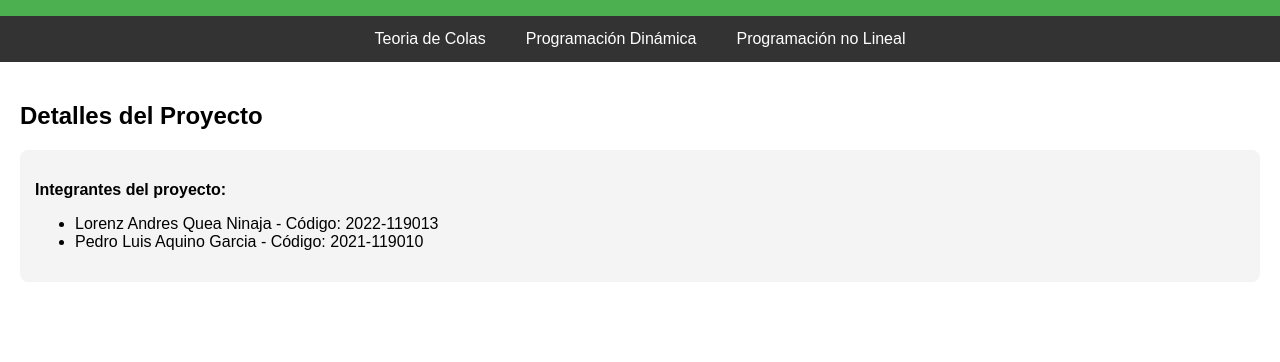
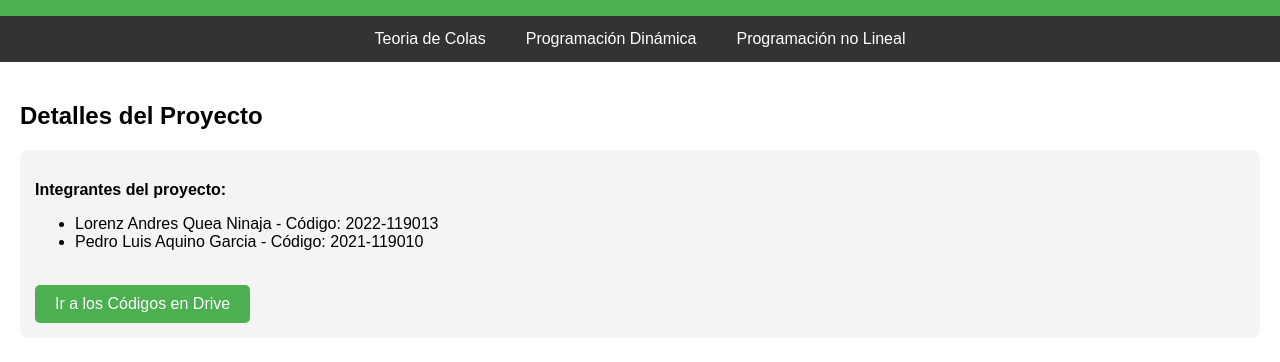
Before and after one commit to lqueanin/proyecto, a plain HTML site: page index.html in a window 1280 px wide. Shown: the part 94-456 px from the top of the page. Drawn offline with Linux system fonts and the light colour scheme.

Commit message:
Add files via upload

```diff
--- a/index.html
+++ b/index.html
@@ -45,6 +45,20 @@
             border-radius: 8px;
             margin-top: 20px;
         }
+        .btn {
+            display: inline-block;
+            padding: 10px 20px;
+            font-size: 16px;
+            color: white;
+            background-color: #4CAF50;
+            text-decoration: none;
+            border-radius: 5px;
+            text-align: center;
+            transition: background-color 0.3s;
+        }
+        .btn:hover {
+            background-color: #45a049;
+        }
     </style>
 </head>
 <body>
@@ -69,6 +83,8 @@
             <li>Lorenz Andres Quea Ninaja - Código: 2022-119013</li>
             <li>Pedro Luis Aquino Garcia - Código: 2021-119010</li>
         </ul>
+        <br>
+        <a href="https://drive.google.com/drive/folders/1kcHjGcHbbocyc9FwKFeL9VjK84Ti-zlD?usp=sharing" class="btn">Ir a los Códigos en Drive</a>
     </div>
 </div>
 
```
